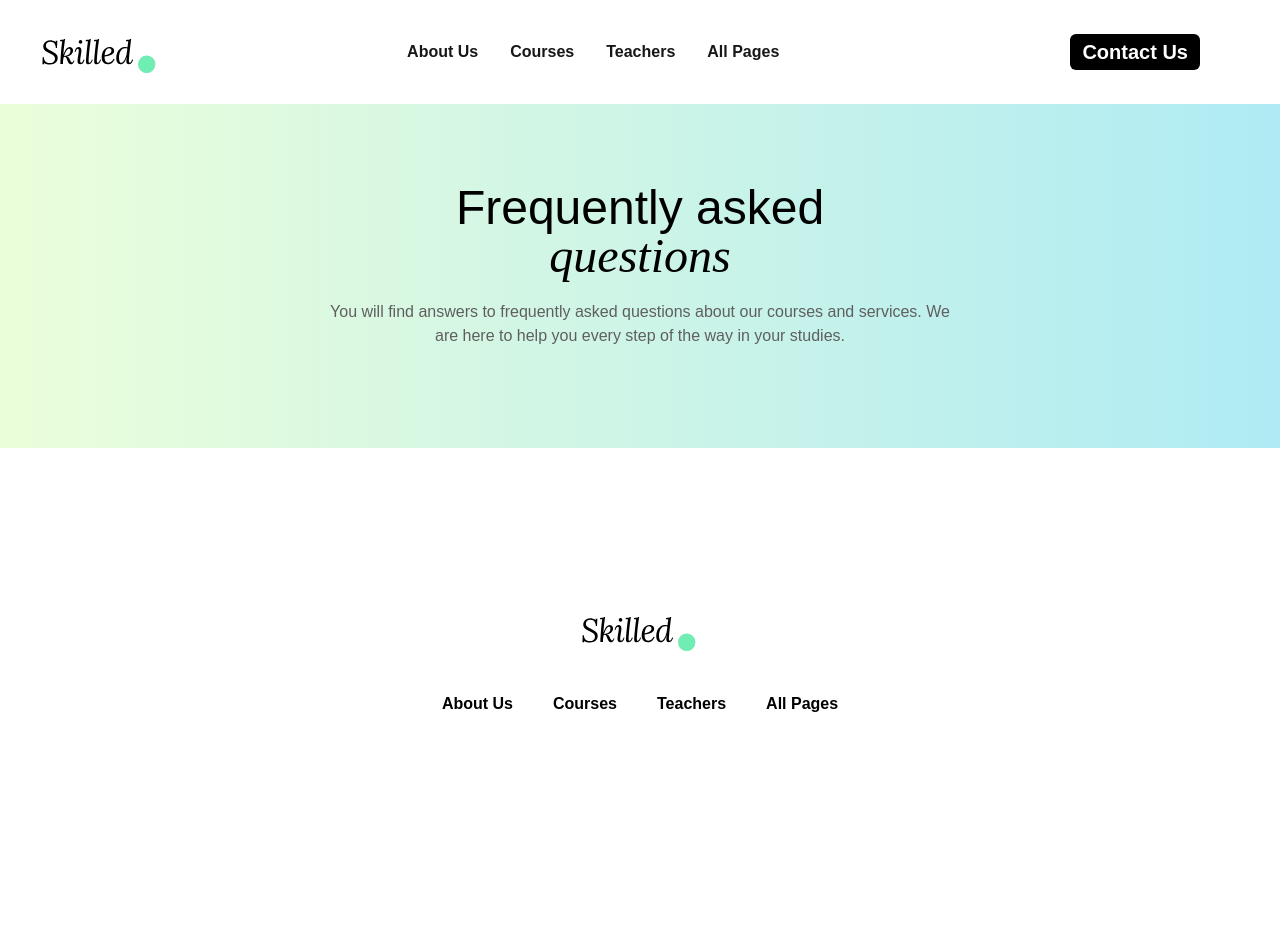
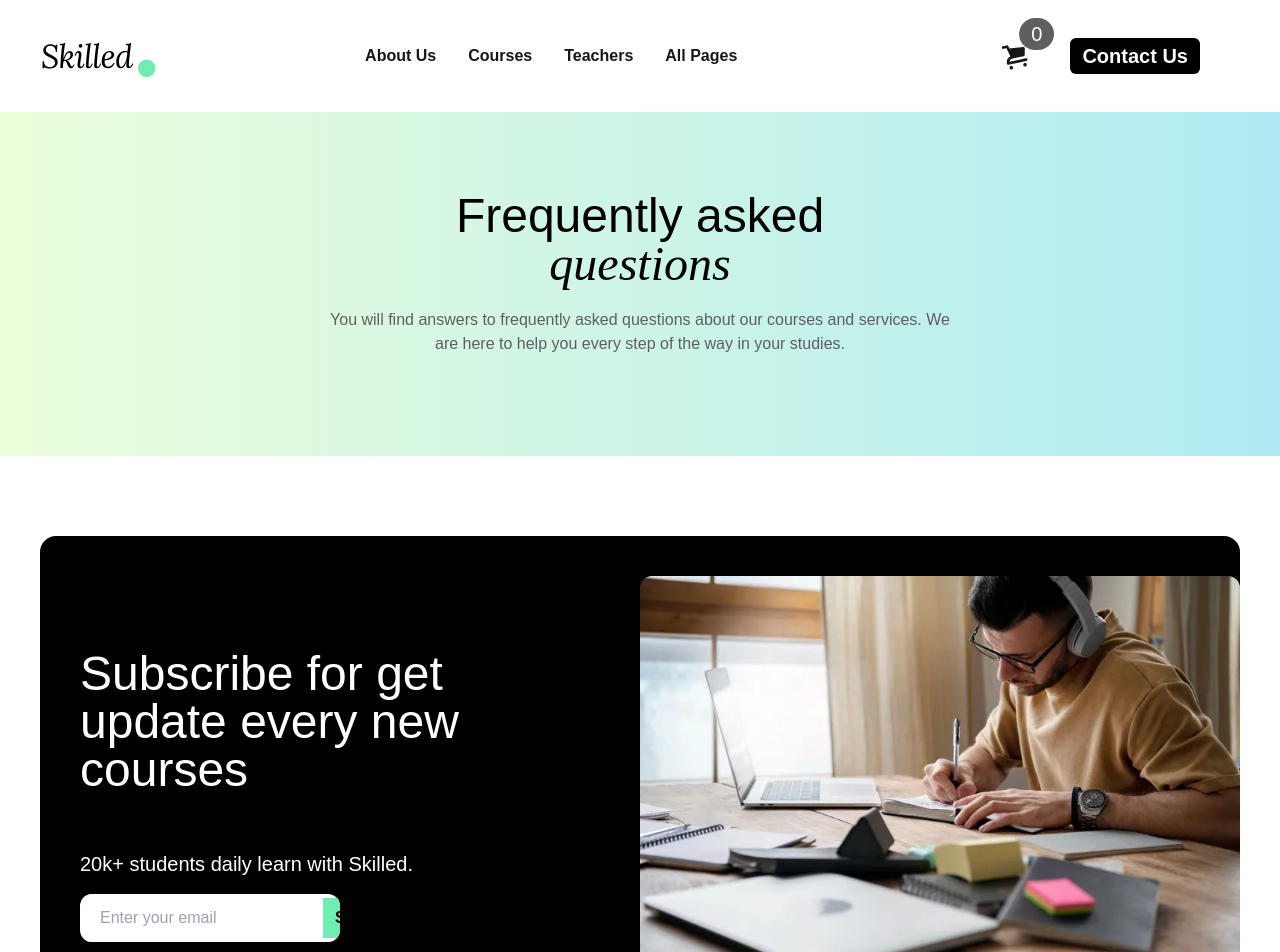
Before and after one commit to Yagya-Adh/skilled, a Next.js app: page /faq in a window 1280 px wide. Shown: the top 952 px of the page. Before the commit the page ends 876 px from the top, so only its background shows below. Built offline with nearby package versions, Linux system fonts and the light colour scheme.

Commit message:
create: custom subscribe card

```diff
--- /dev/null
+++ b/app/components/faq/CustomSubscribe.tsx
@@ -0,0 +1,65 @@
+"use client";
+
+import Image from "next/image";
+import React from "react";
+
+const CustomSubscribe = () => {
+  return (
+    <div>
+      <CustomSubscribeCard />
+    </div>
+  );
+};
+
+export default CustomSubscribe;
+
+const CustomSubscribeCard = () => {
+  return (
+    <div className="max-w-screen-2xl mx-auto px-10 my-20">
+      <div className="bg-black rounded-2xl pt-10">
+        <div className="grid grid-cols-2">
+          <div className=" flex flex-col justify-center px-10 text-white">
+            <h1 className="text-5xl my-10">
+              Subscribe for get update every new courses
+            </h1>
+            <p className="text-xl my-4">
+              20k+ students daily learn with Skilled.
+            </p>
+
+            <form onSubmit={() => alert("thank you for submit!")}>
+              <div className="flex items-center bg-white rounded-xl overflow-hidden px-1 w-1/2">
+                <input
+                  type="text"
+                  className="py-3 px-4 outline-none text-black"
+                  placeholder="Enter your email"
+                />
+                <button
+                  className={`
+                 rounded-r-xl
+                 py-2 px-3
+                 font-bold
+                 bg-skilled-green-30
+                 text-black
+                 hover:bg-black
+                 hover:text-white`}
+                >
+                  Submit
+                </button>
+              </div>
+            </form>
+          </div>
+
+          <div className=" inline-block overflow-hidden">
+            <Image
+              src="/assets/subscribe/subscribe.webp"
+              width={1000}
+              height={1000}
+              className="w-full h-full object-cover rounded-xl"
+              alt="subscribe_"
+            />
+          </div>
+        </div>
+      </div>
+    </div>
+  );
+};
--- a/app/components/navbar/NavBar.tsx
+++ b/app/components/navbar/NavBar.tsx
@@ -4,12 +4,13 @@ import Image from "next/image";
 import React from "react";
 import Buttons from "../buttons/Buttons";
 import Link from "next/link";
+import { ShoppingCartIcon } from "@heroicons/react/16/solid";
 
 const NavBar = () => {
   return (
     <nav className="sticky top-0 left-0 bg-white/80 z-20">
       <div className="max-w-screen-2xl mx-auto px-10 ">
-        <div className="flex justify-between items-center">
+        <div className="flex justify-between items-center py-1">
           <Link href={"/"}>
             <Image
               src={"/assets/SkilledLogo.svg"}
@@ -30,6 +31,12 @@ const NavBar = () => {
           </ul>
 
           <div className="flex items-center justify-between px-10">
+            <div className="relative flex items-center me-4 p-5">
+              <ShoppingCartIcon className="size-7 -rotate-12" />
+              <span className=" p-0.5 px-3 absolute -top-1 -right-1 bg-skilled-gary-10 rounded-full text-white text-xl">
+                0
+              </span>
+            </div>
             <div>
               <Buttons text="Contact Us" varriant="default-dark-button" />
             </div>
@@ -44,7 +51,7 @@ export default NavBar;
 
 const navData = [
   { id: 1, name: "About Us", path: "/about-us" },
-  { id: 1, name: "Courses", path: "/courses" },
-  { id: 1, name: "Teachers", path: "/teachers" },
-  { id: 1, name: "All Pages", path: "/teachers" },
+  { id: 2, name: "Courses", path: "/courses" },
+  { id: 3, name: "Teachers", path: "/teachers" },
+  { id: 4, name: "All Pages", path: "/teachers" },
 ];
--- a/app/faq/page.tsx
+++ b/app/faq/page.tsx
@@ -1,6 +1,7 @@
 "use client";
 import React from "react";
 import CustomBanner from "../components/card/CustomBanner";
+import CustomSubscribe from "../components/faq/CustomSubscribe";
 
 const FAQPage = () => {
   return (
@@ -13,6 +14,8 @@ const FAQPage = () => {
           varriant="default"
         />
       </div>
+
+      <CustomSubscribe />
     </>
   );
 };
--- a/navBar.json
+++ b/navBar.json
@@ -1,6 +1,6 @@
 [
   { "id": 1, "name": "About Us", "path": "/about-us" },
-  { "id": 1, "name": "Courses", "path": "/courses" },
-  { "id": 1, "name": "Teachers", "path": "/teachers" },
-  { "id": 1, "name": "All Pages", "path": "/teachers" }
+  { "id": 2, "name": "Courses", "path": "/courses" },
+  { "id": 3, "name": "Teachers", "path": "/teachers" },
+  { "id": 4, "name": "All Pages", "path": "/teachers" }
 ]
--- a/tailwind.config.ts
+++ b/tailwind.config.ts
@@ -21,6 +21,7 @@ const config: Config = {
           },
           gary: {
             10: "#5f5f5f",
+            20: "#ebfeda",
           },
 
           /* 7ad493ea\>: #0e0e0e;
```
Also changed, not shown: public/assets/subscribe/subscribe.webp (added).
